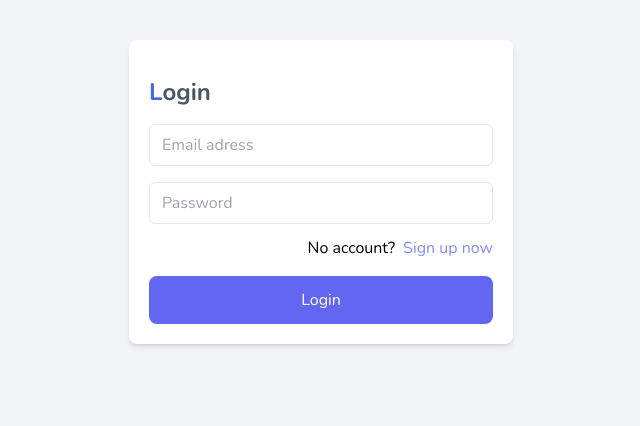
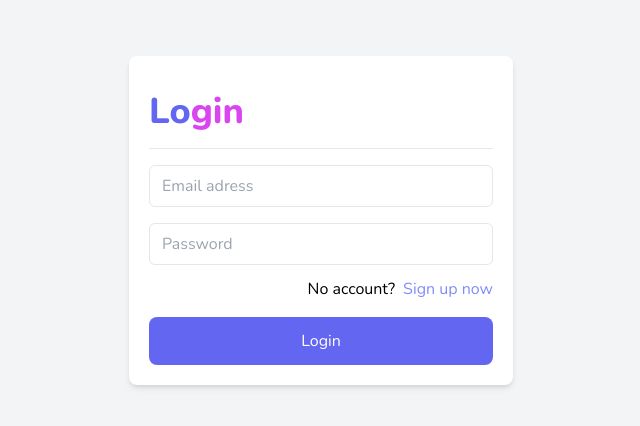
Before and after one commit to franckDev21/TodosApp-Front, a React (Create React App) app: page /auth in a window 1280 px wide. Shown: the top 426 px of the page, without its empty margins (319-959 px from the left). Built offline with nearby package versions, Linux system fonts and the light colour scheme.

Commit message:
update app

```diff
--- a/src/views/Auth/Auth.scss
+++ b/src/views/Auth/Auth.scss
@@ -1,7 +1,3 @@
 .auth{
-  &__title{
-    &::first-letter{
-      color: royalblue;
-    }
-  }
+
 }
--- a/src/views/Auth/Auth.tsx
+++ b/src/views/Auth/Auth.tsx
@@ -37,7 +37,6 @@ const Auth = () => {
       setLoading(true);
       http.post('https://my-todolist-api-test.herokuapp.com/api/login',credentials).then((res) => {
         const data : ResponseAuth = res.data;
-        console.log(data.user,data.access_token);
 
         setToken(data.user,data.access_token);
         setLoading(false);
@@ -70,11 +69,16 @@ const Auth = () => {
   },[isLogin,navigate]);
 
   return (
-    <form onSubmit={handleLogin} className="auth rounded-lg mt-10 mx-5 sm:mx-auto bg-white shadow-md p-5  sm:max-w-sm  ">
-      <h1 className='auth__title text-2xl text-gray-600 pt-4 pb-4 font-bold'>
-        {mode === 'LOGIN' ? 'Login' : 'Register'}
+    <form onSubmit={handleLogin} className="auth rounded-lg mt-14 mx-5 sm:mx-auto bg-white shadow-md p-5  sm:max-w-sm  ">
+      <h1 className='auth__title text-4xl text-gray-600 pt-4 pb-4 font-extrabold'>
+        {mode === 'LOGIN' ?
+        <>
+          <span><span className="text-indigo-500">Lo</span><span className="text-fuchsia-500">gin</span></span>
+        </> : <>
+          <span><span className="text-indigo-500">Regi</span><span className="text-fuchsia-500">ster</span></span>
+        </>}
       </h1>
-
+      <div className="h-[.5px] w-full bg-gray-200 rounded-md mb-4"></div>
       {errorAuth &&
         <Error message={errorAuth} />
       }
--- a/src/views/Dashboard/Dashboard.tsx
+++ b/src/views/Dashboard/Dashboard.tsx
@@ -34,7 +34,6 @@ const Dashboard = () => {
 
   const addNewTodoList = () => {
     const todo_list_id = Date.now();
-    console.log(todo_list_id);
 
     // update state
     dispatch(addTodoList({user_id: user.id,todo_list_id}));
```
